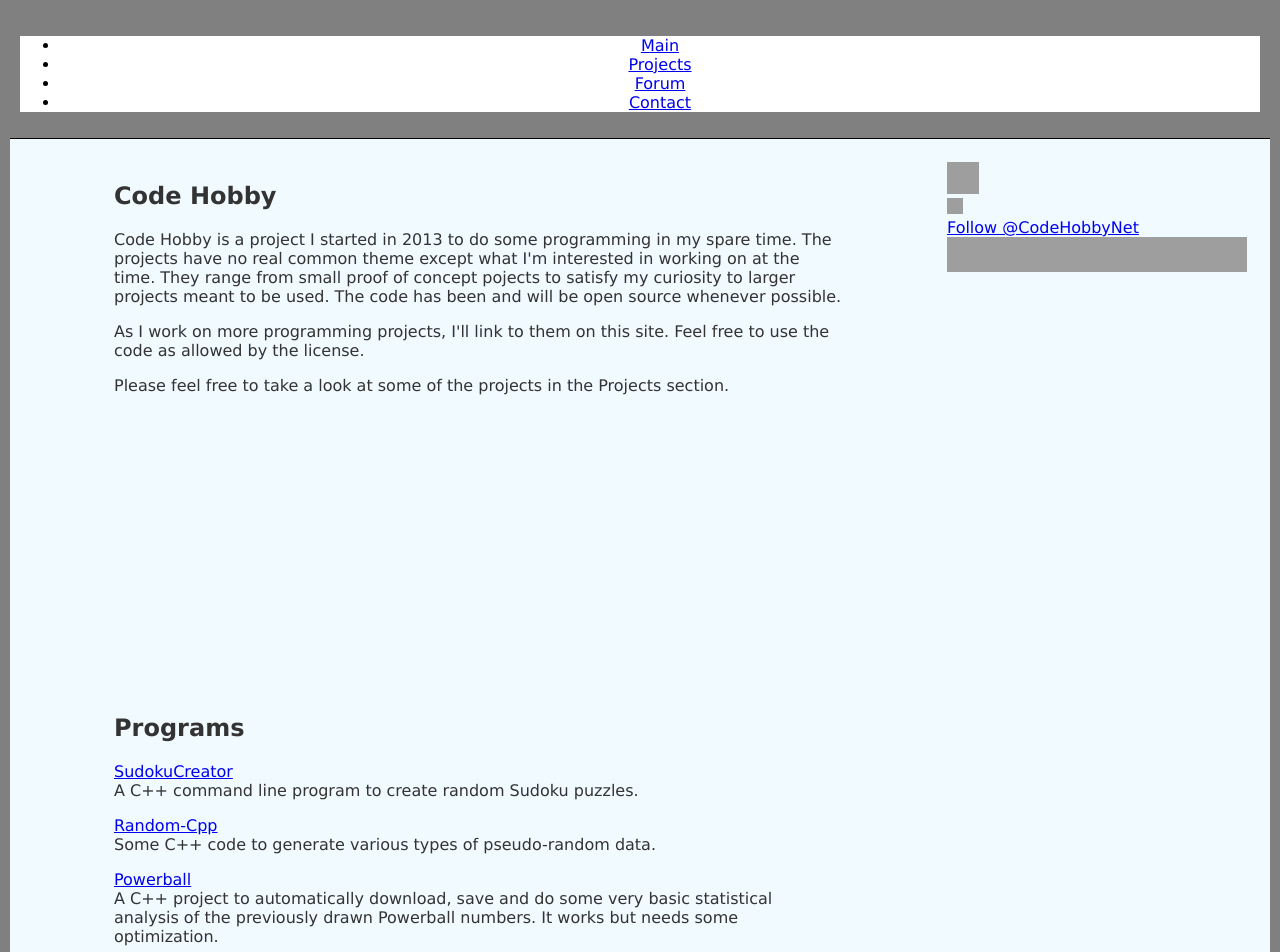
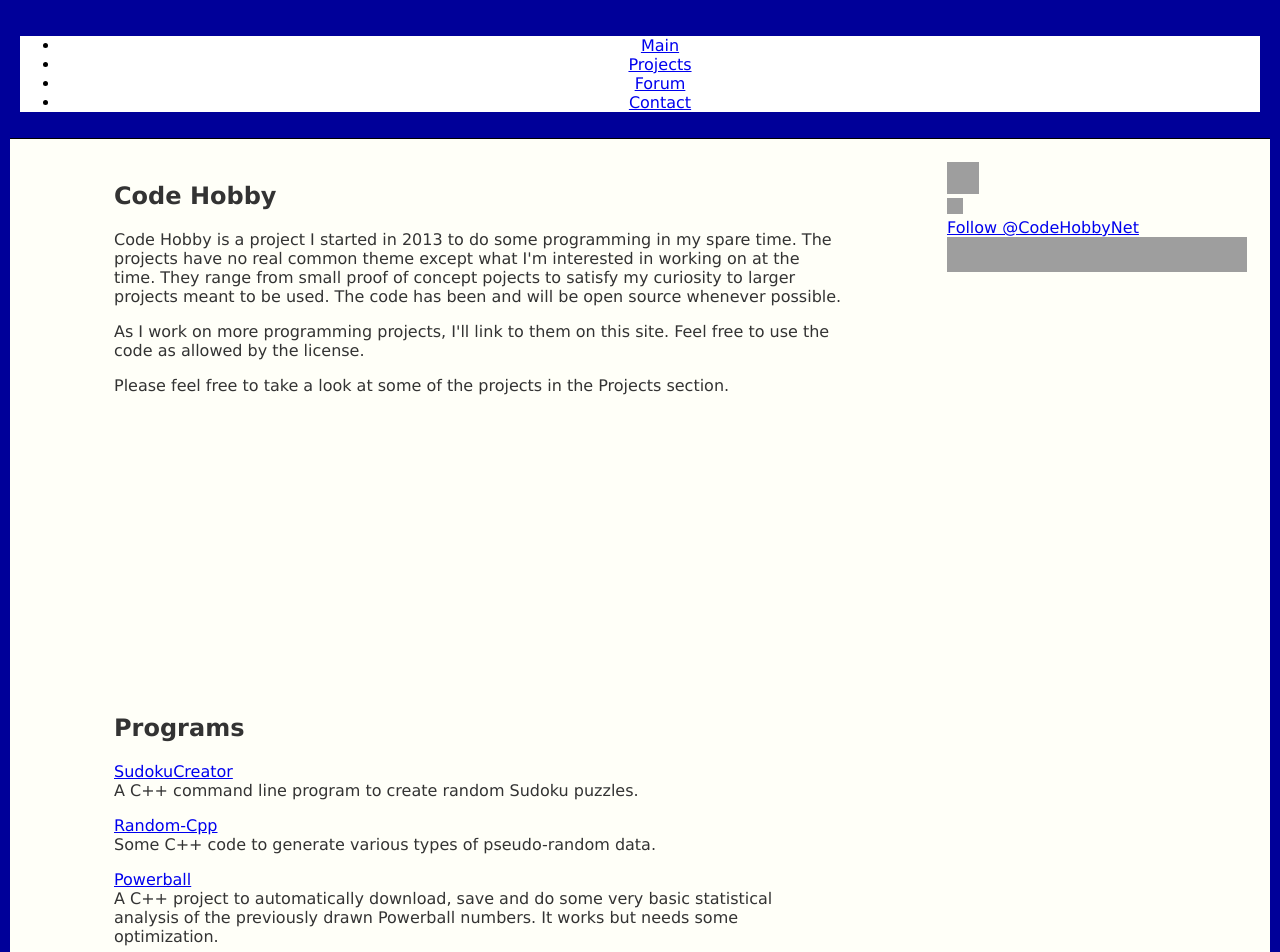
Before and after one commit to luigi1015/CodeHobby, a PHP site: page / in a window 1280 px wide. Shown: the top 952 px of the page. Run offline with PHP 8.4, Linux system fonts and the light colour scheme; some libraries are stand-ins or nearby versions; grey boxes are pictures that could not be loaded.

Commit message:
Trying Dark Blue and Off-White color scheme.

```diff
--- a/codehobby.css
+++ b/codehobby.css
@@ -1,12 +1,12 @@
-body { background-color: #808080; margin: 0; padding: 0; color: #333; }
+body { background-color: #000099; margin: 0; padding: 0; color: #333; }
 body, div { font-family: 'lucida grande', helvetica, verdana, arial, sans-serif }
 div { padding: 10px; }
 
-#header, #footer { background: #808080; margin: auto; padding: 10px; color:#000000; }
+#header, #footer { background: #000099; margin: auto; padding: 10px; color:#000000; }
 #header { text-align: center; /*border-bottom: 1px solid #000000;*/ }
 #footer { margin-bottom: 0px; text-align: center; }
 #footer-right { text-align: right; }
-#main { background-color: #F0FAFF;  border-top: 1px solid #000000; border-bottom: 1px solid #000000;}
+#main { background-color: #FFFFF8;  border-top: 1px solid #000000; border-bottom: 1px solid #000000;}
 
 #content-main, #content-projects, #content-forum, #content-contact { margin: auto; width: 80%; }
 #content-main, #content-forum { height: 30em; margin-bottom: 2em; }
```
